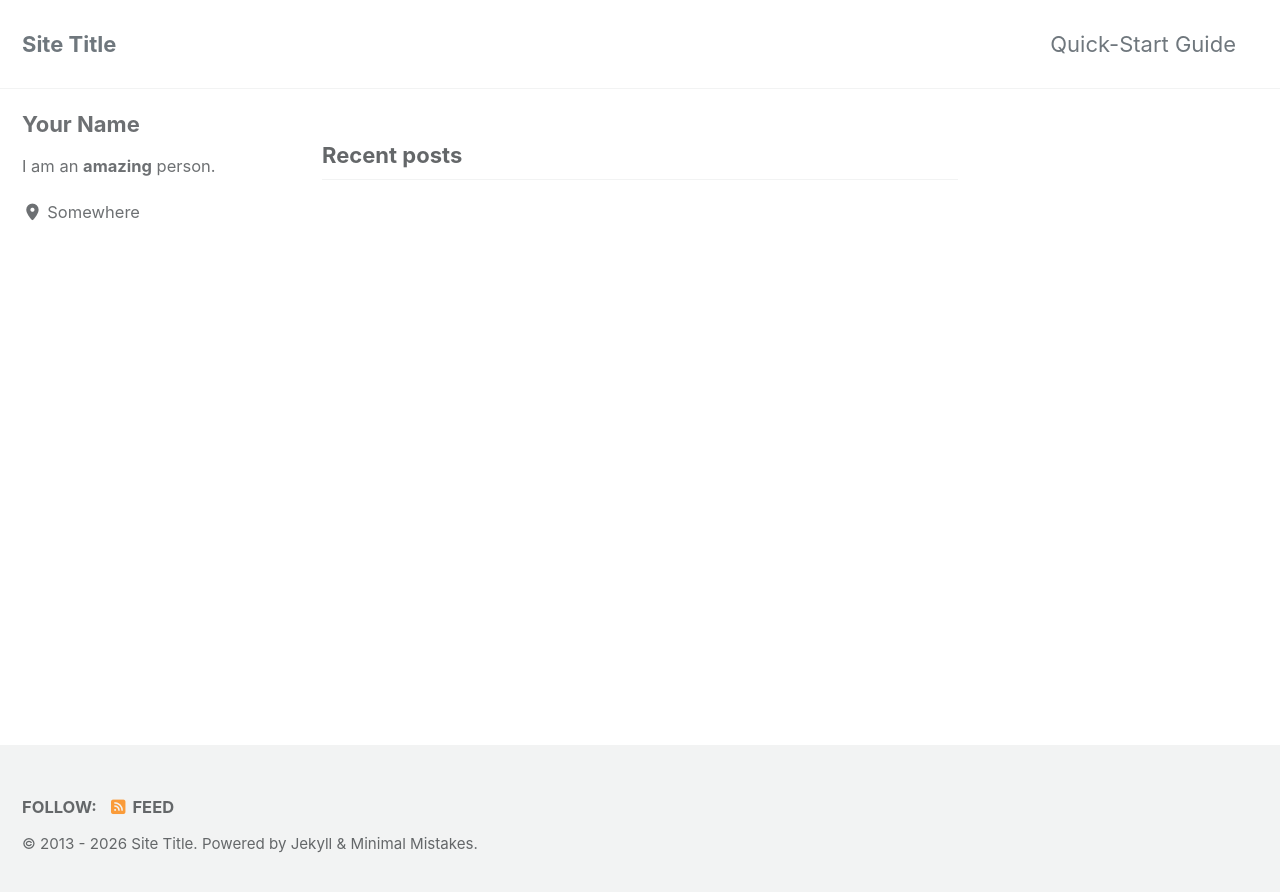
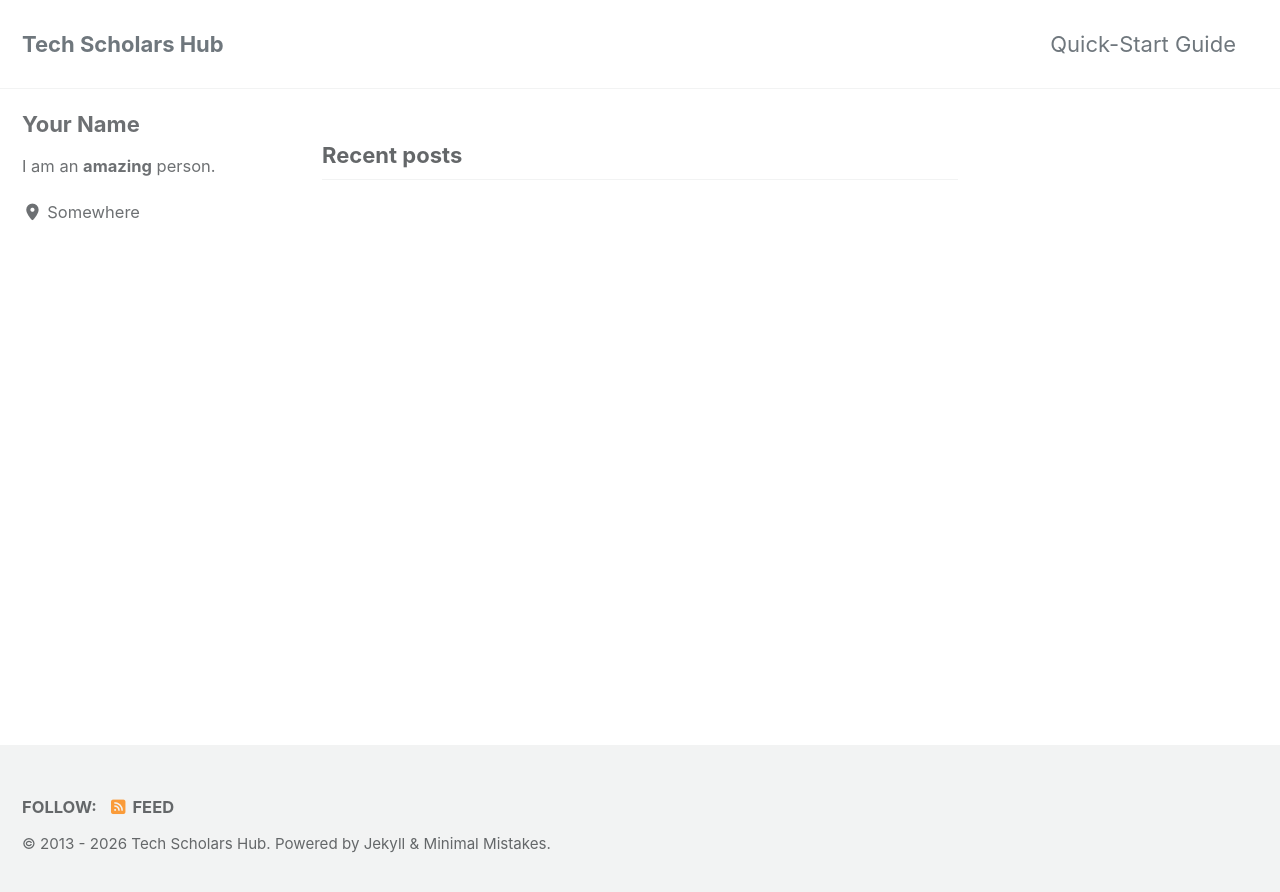
Before and after one commit to cring333/techscholarshub, a Jekyll site: the page built from index.html, in a window 1280 px wide. Shown: the top 892 px of the page. Built offline with Jekyll 4.4.1, drawn with Linux system fonts in a browser that asks for light colours; cached includes are drawn as plain includes; the list of posts is cut into pages by our own code.

Commit message:
Modify site settings in _config.yml
Updated site title, name, description, and URL in config.

```diff
--- a/_config.yml
+++ b/_config.yml
@@ -17,12 +17,12 @@ minimal_mistakes_skin    : "default" # "air", "aqua", "contrast", "dark", "dirt"
 # Site Settings
 locale                   : "en-US"
 direction                : # "ltr" (default), "rtl" # set the direction of the page
-title                    : "Site Title"
+title                    : "Tech Scholars Hub"
 title_separator          : "-"
 subtitle                 : # site tagline that appears below site title in masthead
-name                     : "Your Name"
-description              : "An amazing website."
-url                      : # the base hostname & protocol for your site e.g. "https://mmistakes.github.io"
+name                     : "Mrs. Christine Ring Grice"
+description              : "Sharing research findings, discuss emerging trends, and exchange practical insights across the IT domains."
+url                      : "https://cring333.github.io/techscholarshub/"
 baseurl                  : # the subpath of your site, e.g. "/blog"
 repository               : # GitHub username/repo-name e.g. "mmistakes/minimal-mistakes"
 teaser                   : # path of fallback teaser image, e.g. "/assets/images/500x300.png"
```
